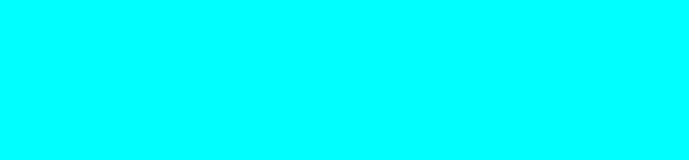
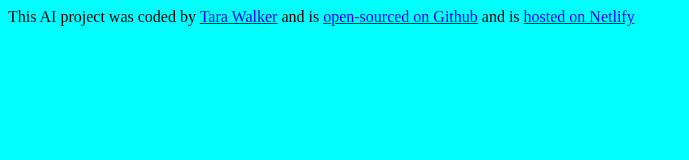
Before and after one commit to TaraWalk/Poem-Generator, a plain HTML site: page index.html in a window 1280 px wide. Shown: the whole page, without its empty margins (0-689 px from the left). Drawn offline with Linux system fonts and the light colour scheme.

Commit message:
Added footer and links

```diff
--- a/index.html
+++ b/index.html
@@ -7,6 +7,20 @@
     <title>Welcome to the AI Poem Generator</title>
   </head>
   <body>
+    <footer>
+      This AI project was coded by
+      <a href="https://github.com/TaraWalk" target=" blank">Tara Walker</a> and
+      is
+      <a href="https://github.com/TaraWalk/Poem-Generator" target=" blank"
+        >open-sourced on Github</a
+      >
+      and is
+      <a
+        href="https://app.netlify.com/sites/ai-poem-generator-tw/overview"
+        target=" blank"
+        >hosted on Netlify</a
+      >
+    </footer>
     <script src="src/index.js"></script>
   </body>
 </html>
```
